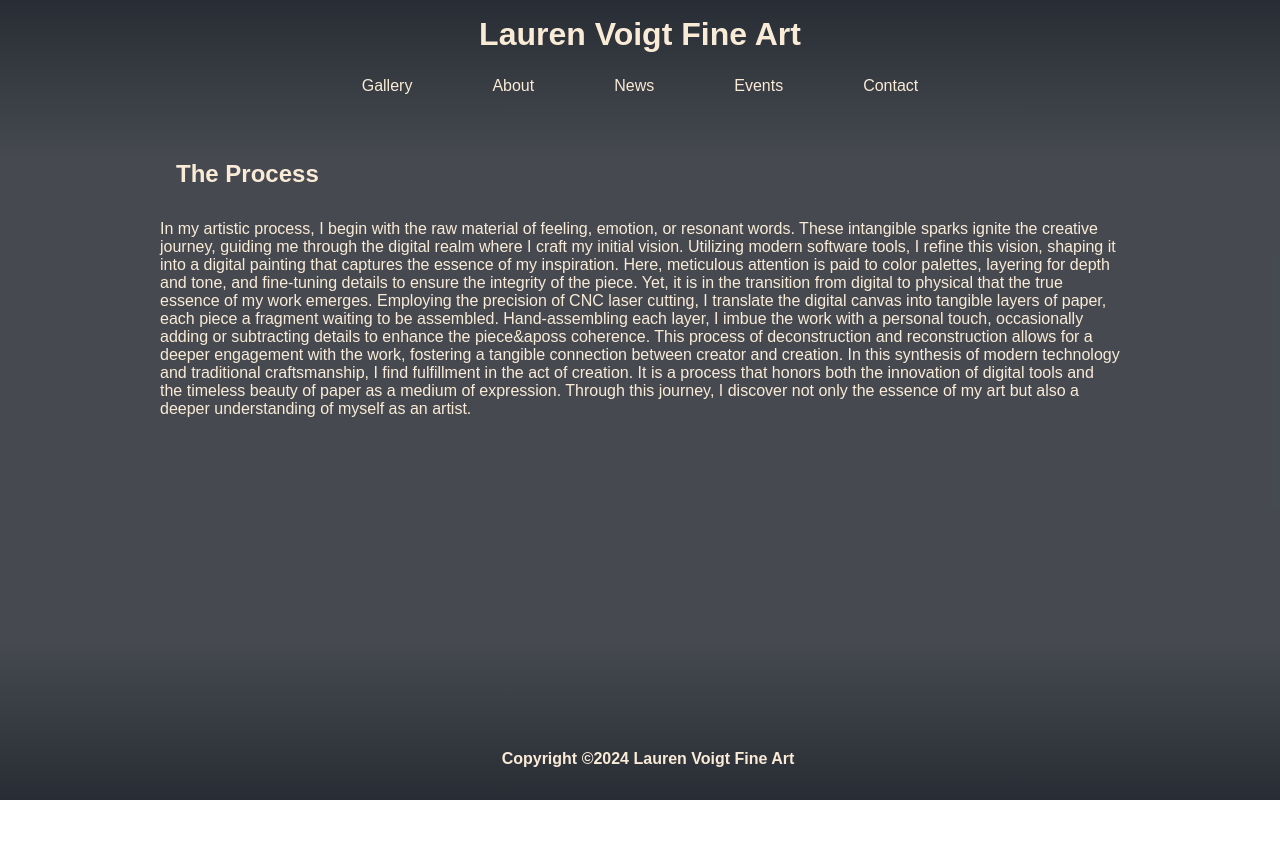
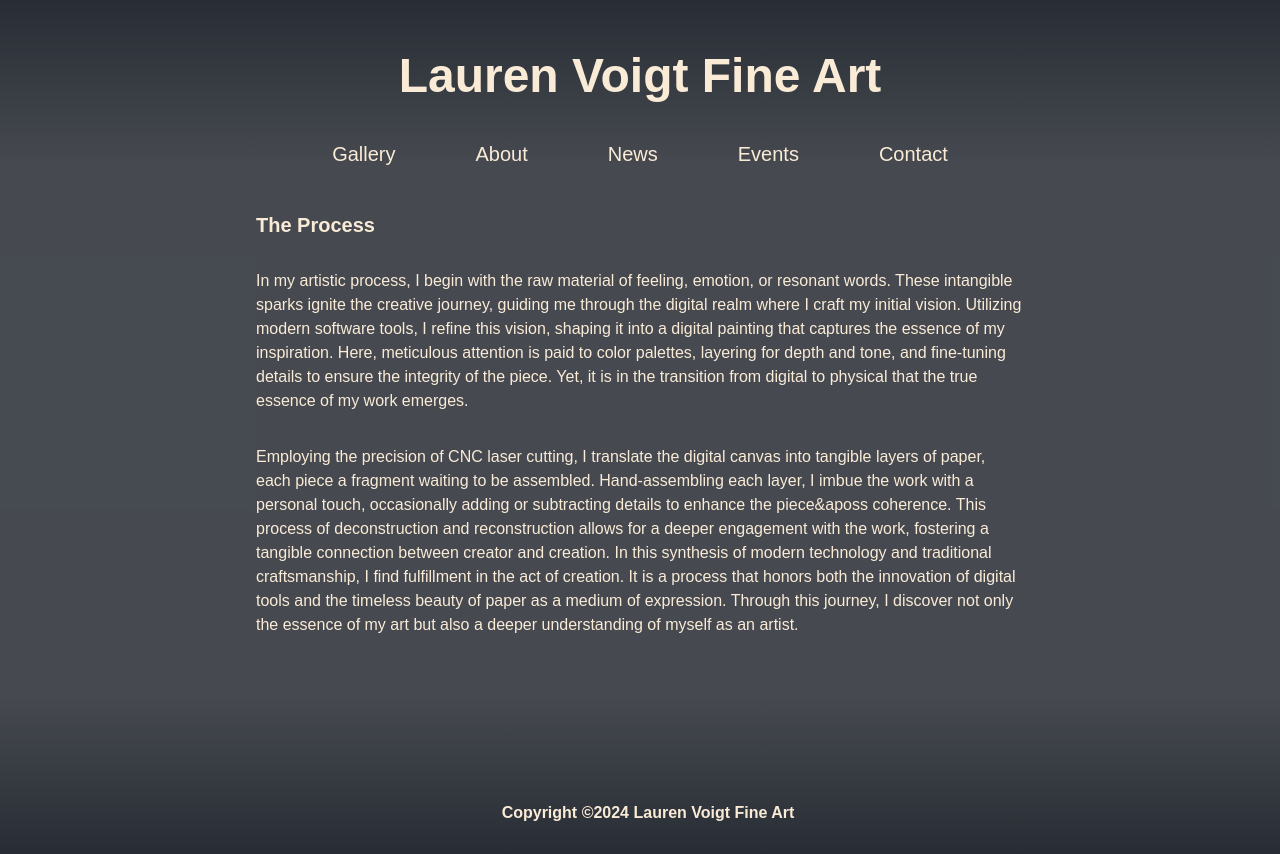
Before and after one commit to danieleugenevoigt/LVFA, a React (Create React App) app: page / in a window 1280 px wide. Before the commit the page ends 800 px from the top, so only its background shows below. Built offline with nearby package versions, Linux system fonts and the light colour scheme; a web font is replaced by a local one.

Commit message:
additional spacing format via css

```diff
--- a/src/App.css
+++ b/src/App.css
@@ -19,6 +19,6 @@
   margin-left: auto;
   margin-right: auto;
   min-height: 60vh;
-  max-width: 75vw;
+  max-width: 60vw;
 
 }
--- a/src/components/about/About.js
+++ b/src/components/about/About.js
@@ -8,13 +8,13 @@ function About() {
       <h2>The Process</h2>
       <p>
         In my artistic process, I begin with the raw material of feeling, emotion, or resonant words. These intangible sparks ignite the creative journey, guiding me through the digital realm where I craft my initial vision.
-
         Utilizing modern software tools, I refine this vision, shaping it into a digital painting that captures the essence of my inspiration. Here, meticulous attention is paid to color palettes, layering for depth and tone, and fine-tuning details to ensure the integrity of the piece.
-
-        Yet, it is in the transition from digital to physical that the true essence of my work emerges. Employing the precision of CNC laser cutting, I translate the digital canvas into tangible layers of paper, each piece a fragment waiting to be assembled.
-
+        Yet, it is in the transition from digital to physical that the true essence of my work emerges.
+      </p>
+      <p />
+      <p>
+        Employing the precision of CNC laser cutting, I translate the digital canvas into tangible layers of paper, each piece a fragment waiting to be assembled.
         Hand-assembling each layer, I imbue the work with a personal touch, occasionally adding or subtracting details to enhance the piece&aposs coherence. This process of deconstruction and reconstruction allows for a deeper engagement with the work, fostering a tangible connection between creator and creation.
-
         In this synthesis of modern technology and traditional craftsmanship, I find fulfillment in the act of creation. It is a process that honors both the innovation of digital tools and the timeless beauty of paper as a medium of expression. Through this journey, I discover not only the essence of my art but also a deeper understanding of myself as an artist.
       </p>
     </div>
--- a/src/components/about/about.css
+++ b/src/components/about/about.css
@@ -5,12 +5,15 @@
   }
 
   h2 {
-    font-size: 1.5rem;
-    margin: 0 0 2rem 1rem;
+    font-size: 1.25rem;
+
   }
 
   p {
     font-size: 1rem;
+    line-height: 150%;
+    margin-bottom: 2rem;
+    margin-top: 2rem;
   }
 
   /* .about {
--- a/src/components/header/Header.css
+++ b/src/components/header/Header.css
@@ -5,7 +5,8 @@
 }
 
 h1 {
-  margin-top: 1rem;
+  font-size: 3rem;
+  margin-top: 3rem;
 }
 
 .headerMain {
@@ -14,6 +15,7 @@ h1 {
   background-image: linear-gradient(to bottom, #282c34, #464a50);
   display: flex;
   flex-direction: column;
+  margin-bottom: 3rem;
   justify-content: top;
 
   min-height: 20vh;
@@ -27,7 +29,9 @@ h1 {
 }
 
 .navMenu li {
+  font-size: 1.25rem;
   margin-left: 2.5rem;
   margin-right: 2.5rem;
-  margin-top: 1.5rem;
+  margin-top: 2.5rem;
+  margin-bottom: 2.5;
 }
```
